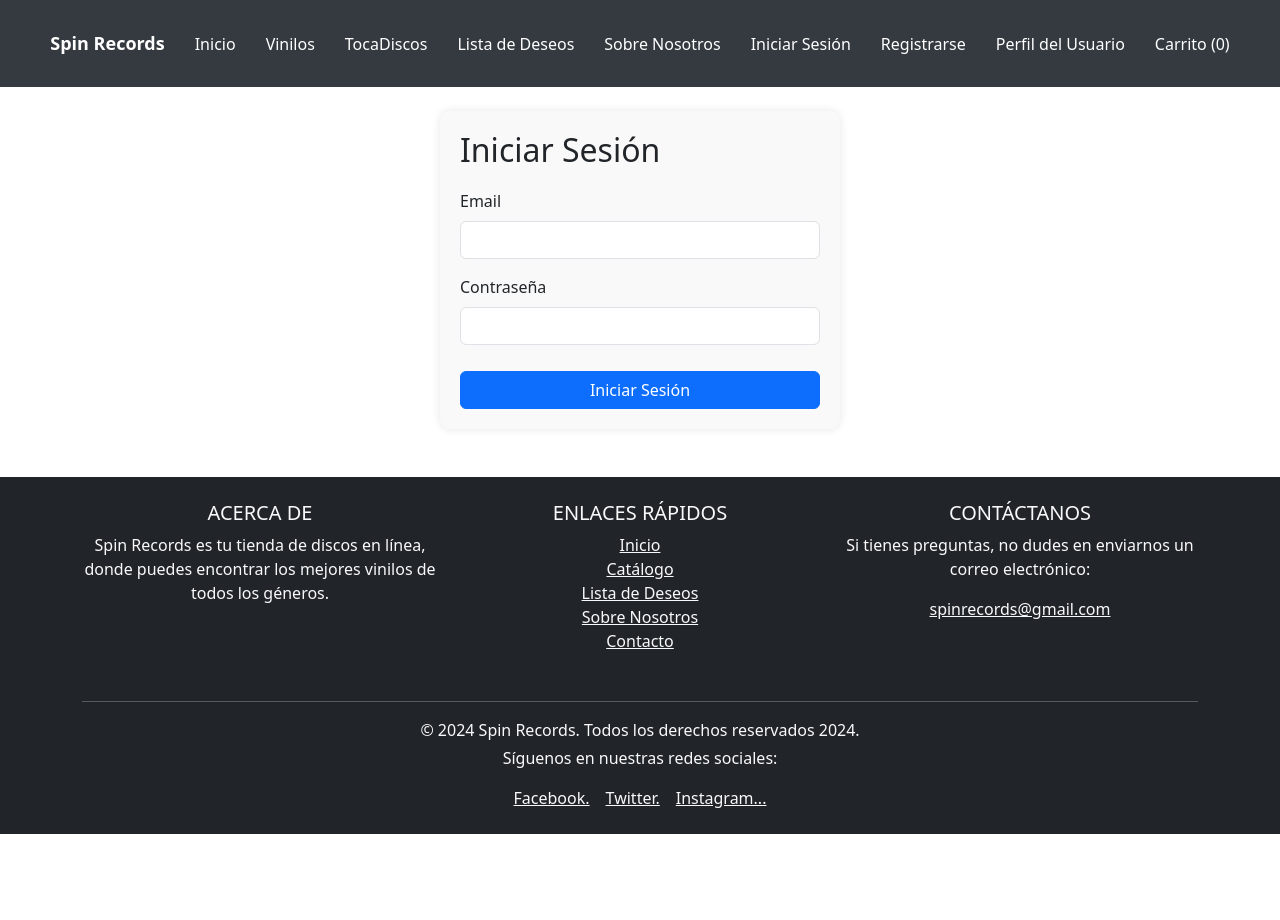
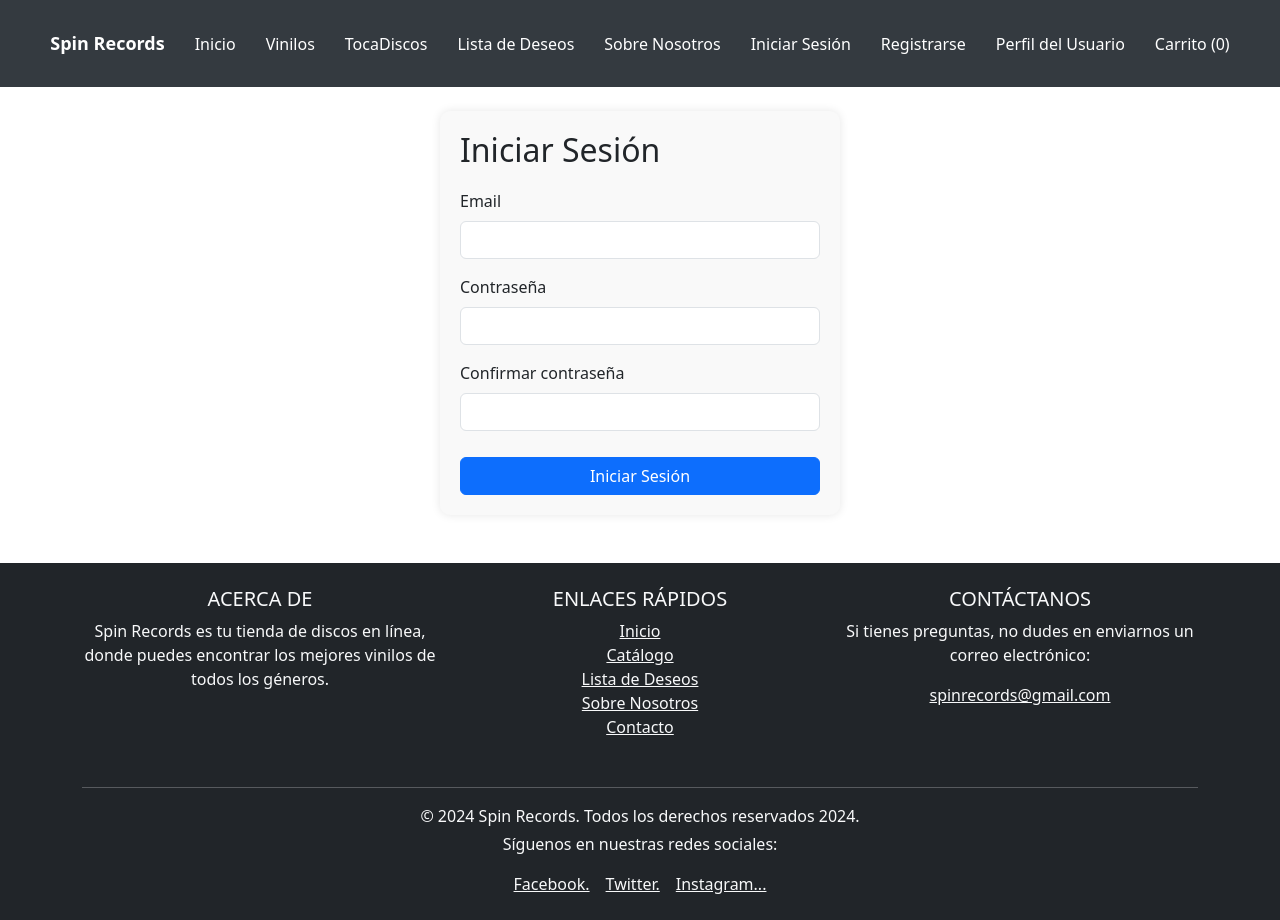
Before and after one commit to HoracioEvGlez25/TheSpinRecords, a React (Create React App) app: page /login in a window 1280 px wide. Before the commit the page ends 834 px from the top, so only its background shows below. Built offline with nearby package versions, Linux system fonts and the light colour scheme.

Commit message:
cambios minimos

```diff
--- a/src/components/login.js
+++ b/src/components/login.js
@@ -35,6 +35,16 @@
             required
           />
         </div>
+        <div className="form-group">
+          <label>Confirmar contraseña</label>
+          <input
+            type="password"
+            className="form-control"
+            value={password}
+            onChange={(e) => setPassword(e.target.value)}
+            required
+          />
+        </div>
         <button type="submit" className="btn btn-primary">
           Iniciar Sesión
         </button>
```
Also changed, not shown: src/components/PurchaseOrder.js (added).
